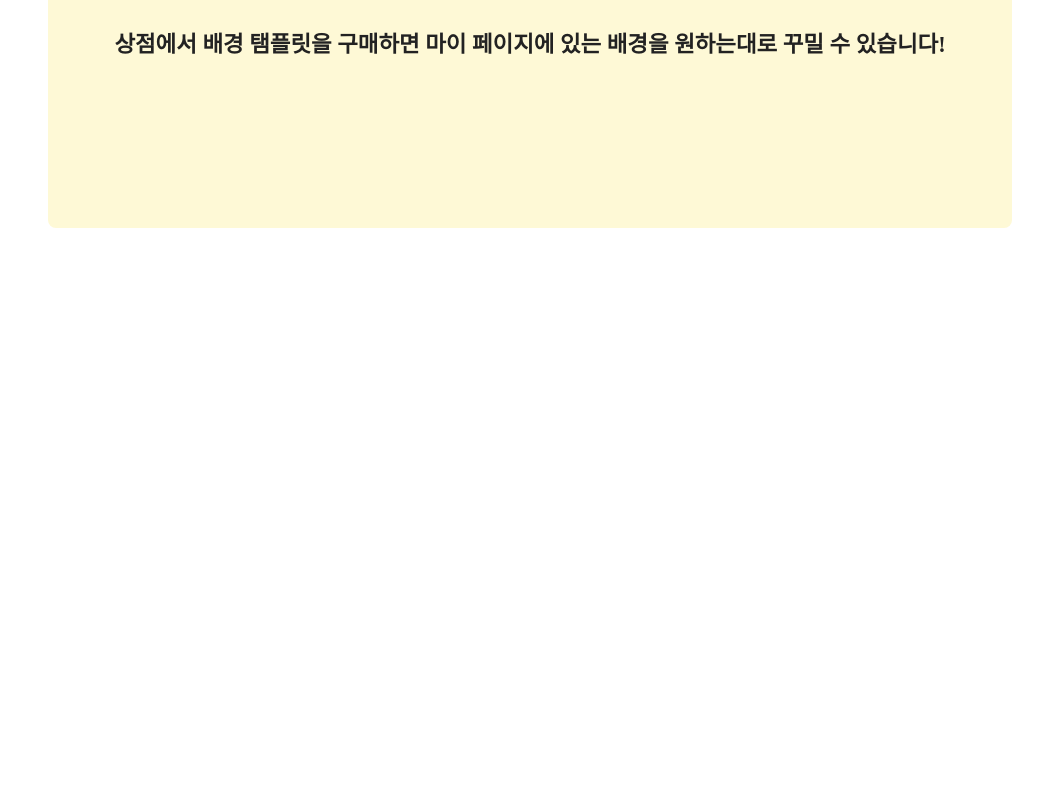
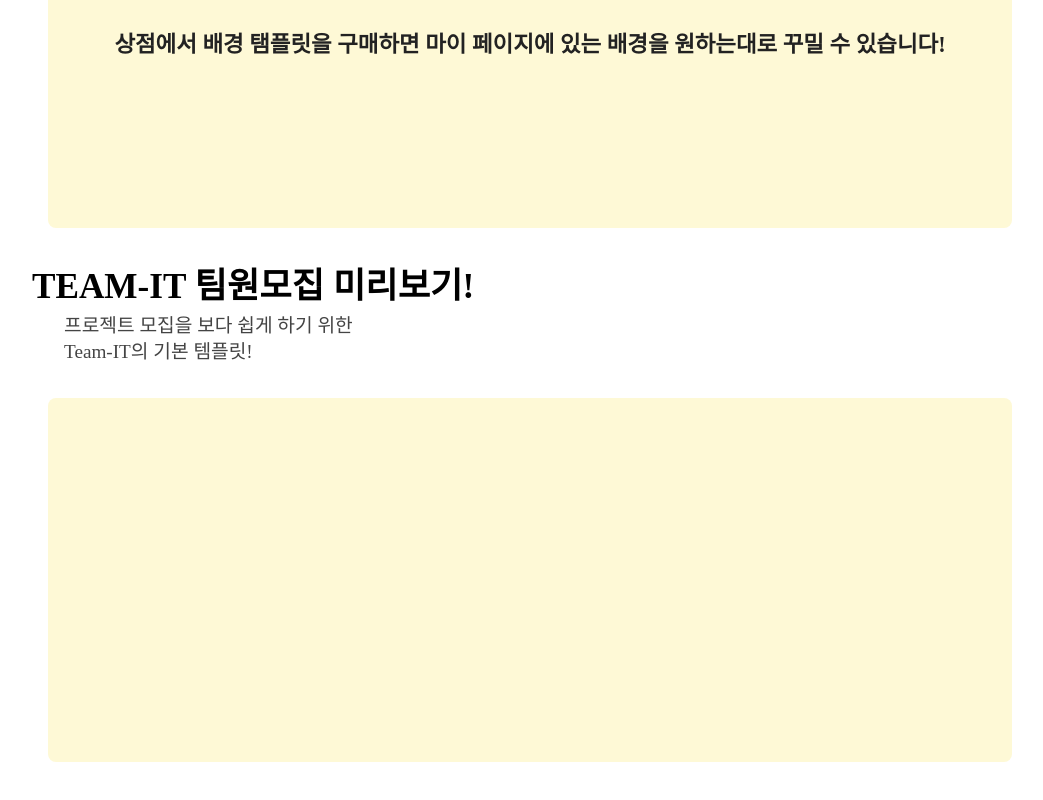
Before and after one commit to CROM-IDLE-CROMI/Team-IT-FE, a React (Vite) app: page / in a window 1280 px wide. Shown: the part 1881-2681 px from the top of the page, without its empty margins (108-1151 px from the left). Before the commit the page ends 2301 px from the top, so only its background shows below. Built offline with nearby package versions, Linux system fonts and the light colour scheme.

Commit message:
feat: 소개UI에 팀원모집 소개 추가

```diff
--- a/src/components/Introduction.tsx
+++ b/src/components/Introduction.tsx
@@ -1,5 +1,6 @@
-import { useState } from "react";
 import "../App.css";
+import Sidebar from "./Sidebar";
+import React, { useRef, useEffect, useState } from 'react';
 
 const Introduction = () => {
   const [activeTab, setActiveTab] = useState("배경");
@@ -38,6 +39,17 @@
           </p>
         </div>
       </div>
+
+      <div className="produce">
+        <h1 className="Introduction-title">TEAM-IT 팀원모집 미리보기!</h1>
+      <p className="subtitle">
+        프로젝트 모집을 보다 쉽게 하기 위한<br />
+        Team-IT의 기본 템플릿!
+      </p>
+      <div className="preview-box">
+        </div>
+
+        </div>
     </section>
     );
 };
```
